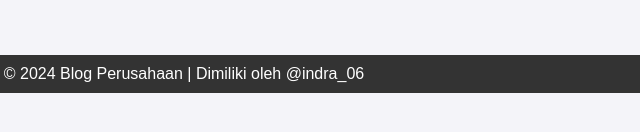
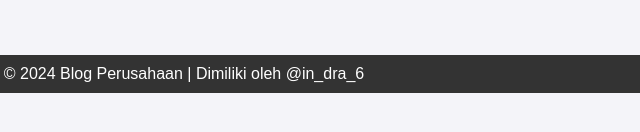
Before and after one commit to indragit444/indraper, a plain HTML site: page legalitas.html in a window 1280 px wide. Shown: the part 554-686 px from the top of the page, 456-1096 px from the left. Drawn offline with Linux system fonts and the light colour scheme.

Commit message:
Update legalitas.html

```diff
--- a/legalitas.html
+++ b/legalitas.html
@@ -26,7 +26,7 @@
     </section></br>
 
     <footer>
-        <p>&copy; 2024 Blog Perusahaan | Dimiliki oleh @indra_06</p>
+        <p>&copy; 2024 Blog Perusahaan | Dimiliki oleh @in_dra_6</p>
     </footer>
 
     <script>
```
